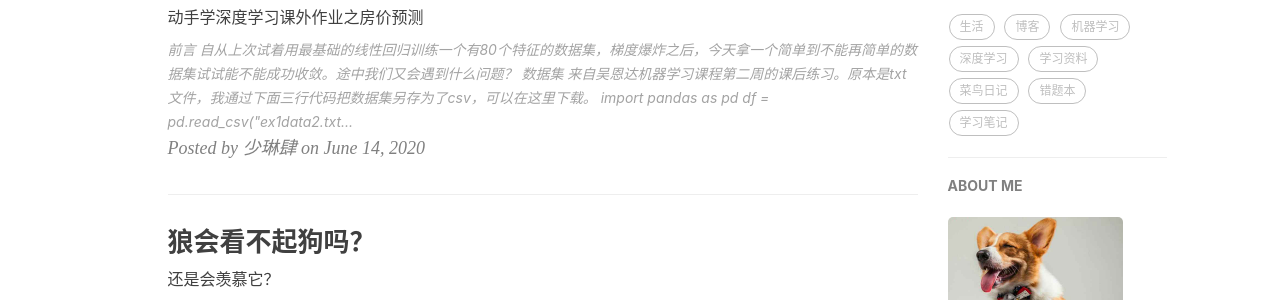
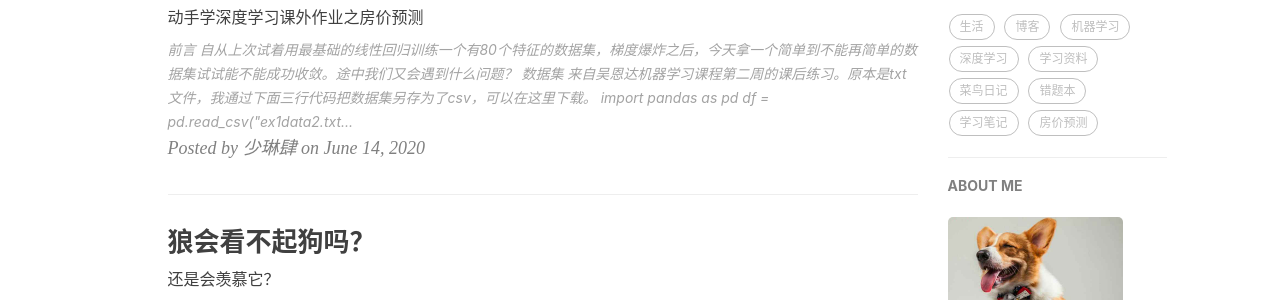
Before and after one commit to linguoguo/linguo_zh, a Jekyll site: the page built from index.html, in a window 1280 px wide and 900 px high, scrolled down 379 px. Shown: the part 145-445 px from the top of the window. Built offline with Jekyll 4.4.1, drawn with Linux system fonts in a browser that asks for light colours; nearby versions of some CDN libraries; the list of posts is cut into pages by our own code; comment, search, counter and statistics services are not loaded.

Commit message:
Update 2020-05-23-house_price_1.md

```diff
--- a/_posts/2020-05-23-house_price_1.md
+++ b/_posts/2020-05-23-house_price_1.md
@@ -14,6 +14,8 @@ tags:
     - 菜鸟日记
     - 错题本
     - 学习笔记
+    - 房价预测
+
 ---
 ## 如题 ：
 
```
